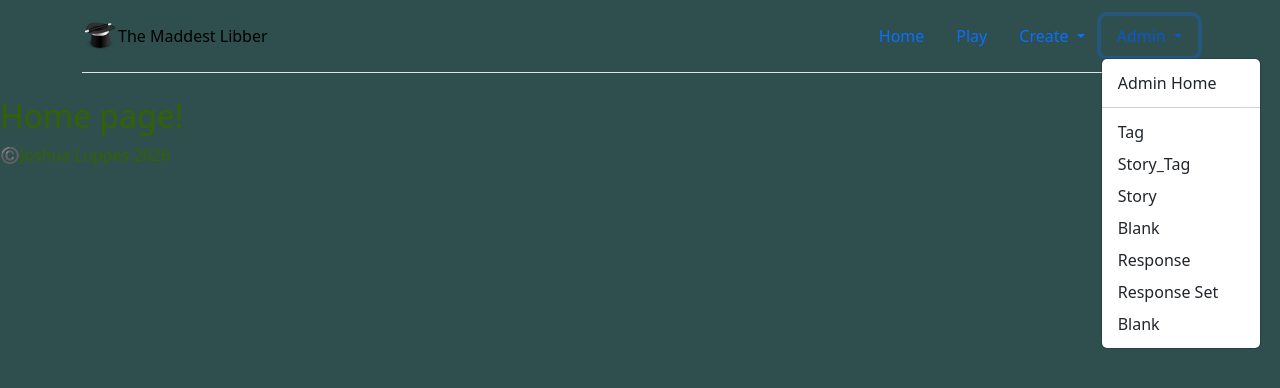
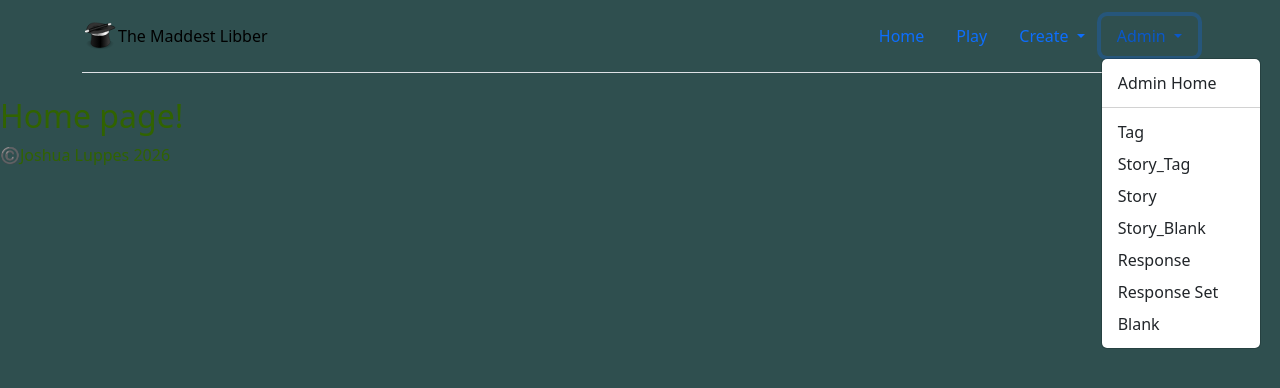
Before and after one commit to JLuppes/MaddestLibber, a Flask app: page / in a window 1280 px wide, after a click on "Admin". Shown: the top 388 px of the page. Run offline with Flask 3, Linux system fonts and the light colour scheme.

Commit message:
Fix navbar for story_blank

```diff
--- a/templates/components/navbar.html
+++ b/templates/components/navbar.html
@@ -81,7 +81,7 @@
       </li>
       <li>
         <a class="dropdown-item" href="{{url_for('story_blank.index_view')}}"
-          >Blank</a
+          >Story_Blank</a
         >
       </li>
       <li>
```
